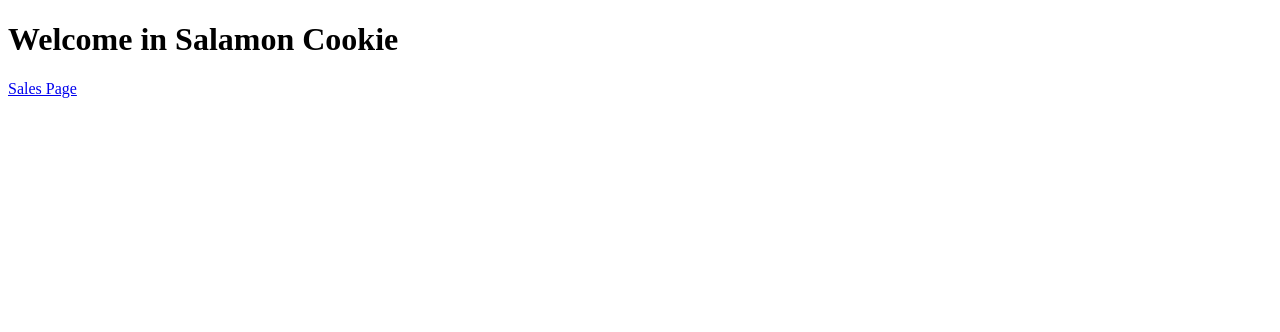
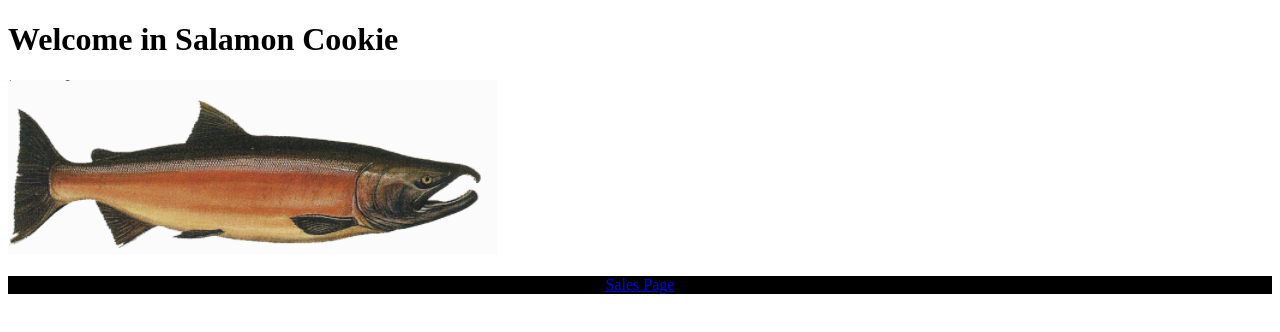
Before and after one commit to AliShiyyab/cookie-stand, a plain HTML site: page index.html in a window 1280 px wide. Drawn offline with Linux system fonts and the light colour scheme.

Commit message:
With CSS and image

```diff
--- a/css/reset.css
+++ b/css/reset.css
@@ -0,0 +1,3 @@
+#Body{
+    background-color: coral;
+}
--- a/css/style.css
+++ b/css/style.css
@@ -0,0 +1,5 @@
+#NAV{
+    text-align: center;
+    background-color: black;
+    color: white;
+}
--- a/index.html
+++ b/index.html
@@ -3,12 +3,15 @@
 <head>
     <meta charset="UTF-8">
     <title>Salamoon 1</title>
+    <link rel="stylesheet" href="./css/style.css">
 </head>
 <body>
-    <h1>
+    <h1 id="H1" >
         Welcome in Salamon Cookie
     </h1>
-    <nav>
+    <img src="./img/Salmoon.PNG" alt="">
+    <br><br>
+    <nav id="NAV">
         <a href="./sales.html">Sales Page</a>
     </nav>
 </body>
```
Also changed, not shown: sales.html (+2 -2 lines), img/Salmoon.PNG (added).
